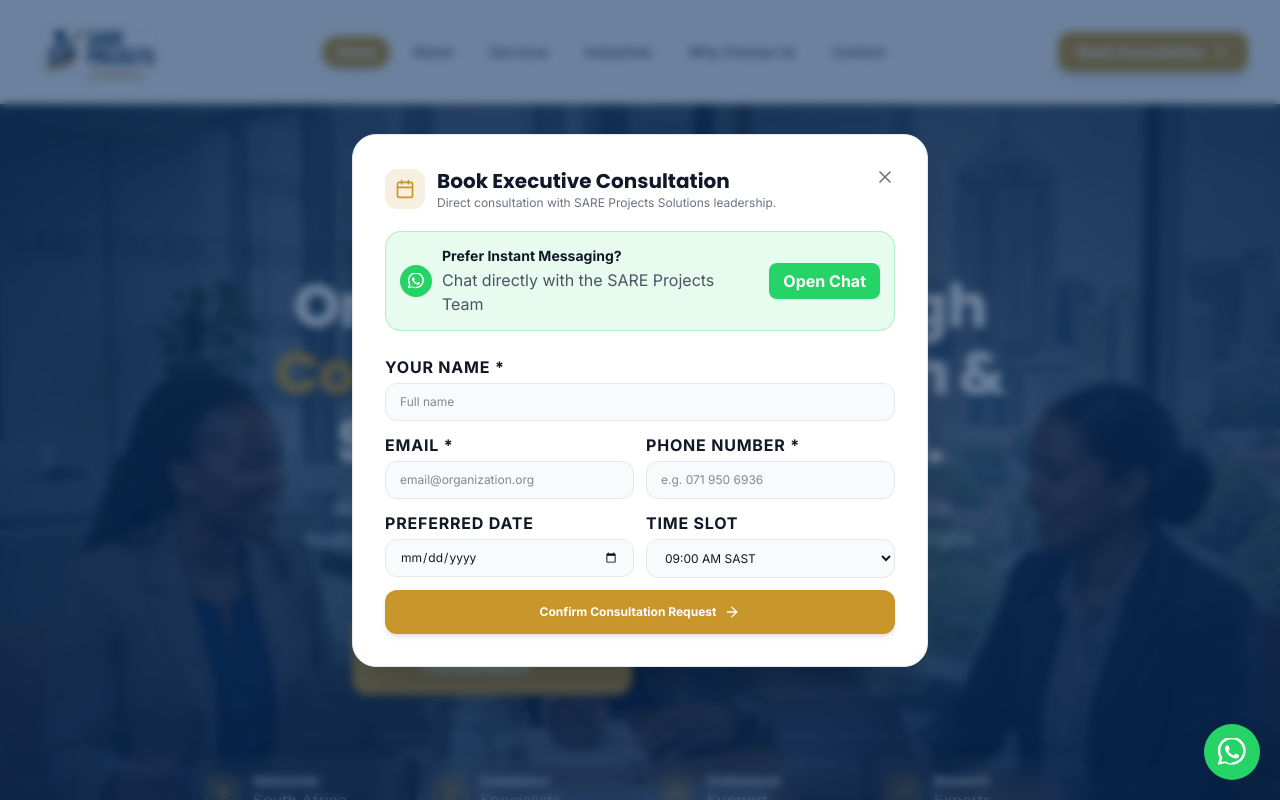
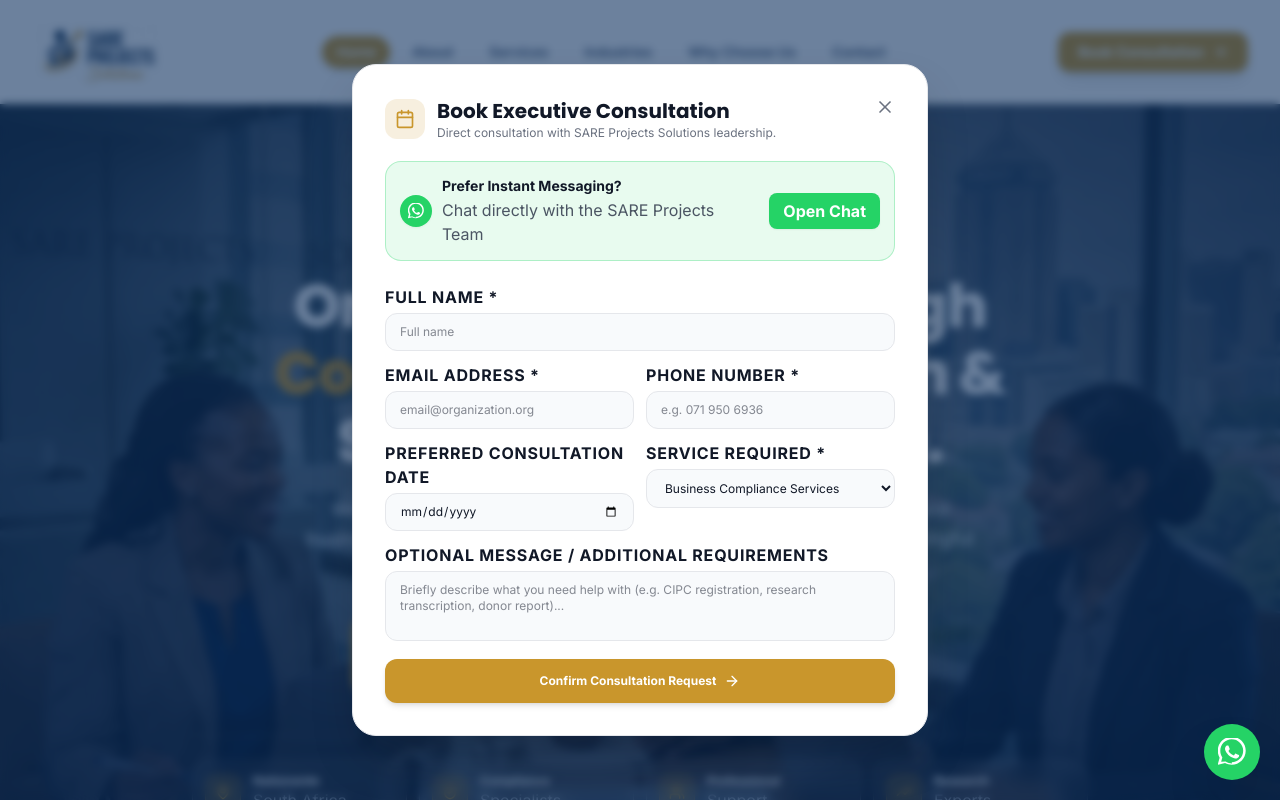
Before and after one commit to martinfitpr-creator/SARE-PROJECTS, a React (Vite) app: page / in a window 1280 px wide. Both pictures are taken after a click on the button "Book Consultation". Shown: the top 800 px of the page. Built offline with nearby package versions, Linux system fonts and the light colour scheme.

Commit message:
Convert consultation form to Netlify Forms, add service dropdown, success state with book again

```diff
--- a/index.html
+++ b/index.html
@@ -54,6 +54,26 @@
     </script>
   </head>
   <body class="bg-white text-[#111827] font-sans antialiased selection:bg-[#C9962C]/20 selection:text-[#0A2E5C]">
+    <!-- Hidden Netlify Form (required for build-time detection with React SPA) -->
+    <form name="consultation" netlify data-netlify="true" hidden>
+      <input type="hidden" name="form-name" value="consultation" />
+      <input type="text" name="name" />
+      <input type="email" name="email" />
+      <input type="tel" name="phone" />
+      <input type="date" name="preferred-date" />
+      <select name="service-required">
+        <option>Business Compliance Services</option>
+        <option>Research Support Services</option>
+        <option>Proposal &amp; Donor Support Consulting</option>
+        <option>Virtual Executive Assistant Services</option>
+        <option>Translation Services</option>
+        <option>Qualitative Data Analysis Support</option>
+        <option>Community Engagement &amp; Fieldwork Coordination</option>
+        <option>General Consultation / Not Sure Yet</option>
+      </select>
+      <textarea name="message"></textarea>
+    </form>
+
     <div id="root"></div>
     <script type="module" src="/src/main.tsx"></script>
   </body>
--- a/src/components/ConsultationModal.tsx
+++ b/src/components/ConsultationModal.tsx
@@ -1,6 +1,6 @@
 import React, { useState } from 'react';
 import { motion, AnimatePresence } from 'motion/react';
-import { X, Calendar, Clock, ArrowRight, CheckCircle2 } from 'lucide-react';
+import { X, Calendar, ArrowRight, CheckCircle2 } from 'lucide-react';
 import { COMPANY_INFO } from '../data/consultingData';
 import { WhatsAppIcon } from './icons/WhatsAppIcon';
 
@@ -11,35 +11,81 @@
   presetNotes?: string;
 }
 
+const SERVICE_OPTIONS = [
+  'Business Compliance Services',
+  'Research Support Services',
+  'Proposal & Donor Support Consulting',
+  'Virtual Executive Assistant Services',
+  'Translation Services',
+  'Qualitative Data Analysis Support',
+  'Community Engagement & Fieldwork Coordination',
+  'General Consultation / Not Sure Yet',
+];
+
+const BLANK_FORM = (presetService = '', presetNotes = '') => ({
+  name: '',
+  email: '',
+  phone: '',
+  preferredDate: '',
+  serviceRequired: presetService || '',
+  message: presetNotes || '',
+});
+
+function encode(data: Record<string, string>) {
+  return Object.keys(data)
+    .map(key => encodeURIComponent(key) + '=' + encodeURIComponent(data[key]))
+    .join('&');
+}
+
 export const ConsultationModal: React.FC<ConsultationModalProps> = ({
   isOpen,
   onClose,
-  presetService = 'Business Compliance Services',
-  presetNotes = ''
+  presetService = '',
+  presetNotes = '',
 }) => {
-  const [formData, setFormData] = useState({
-    name: '',
-    email: '',
-    phone: '',
-    organization: '',
-    preferredDate: '',
-    preferredTime: '10:00 AM SAST',
-    serviceTitle: presetService,
-    notes: presetNotes,
-  });
-
+  const [formData, setFormData] = useState(BLANK_FORM(presetService, presetNotes));
   const [booked, setBooked] = useState(false);
+  const [submitting, setSubmitting] = useState(false);
+  const [error, setError] = useState('');
 
   if (!isOpen) return null;
 
-  const handleSubmit = (e: React.FormEvent) => {
+  const handleSubmit = async (e: React.FormEvent) => {
     e.preventDefault();
-    setBooked(true);
+    setSubmitting(true);
+    setError('');
+
+    try {
+      await fetch('/', {
+        method: 'POST',
+        headers: { 'Content-Type': 'application/x-www-form-urlencoded' },
+        body: encode({
+          'form-name': 'consultation',
+          name: formData.name,
+          email: formData.email,
+          phone: formData.phone,
+          'preferred-date': formData.preferredDate,
+          'service-required': formData.serviceRequired,
+          message: formData.message,
+        }),
+      });
+      setBooked(true);
+    } catch {
+      setError('Something went wrong. Please try again or use WhatsApp below.');
+    } finally {
+      setSubmitting(false);
+    }
+  };
+
+  const handleBookAgain = () => {
+    setFormData(BLANK_FORM());
+    setBooked(false);
+    setError('');
   };
 
   const handleWhatsAppDirect = () => {
-    const text = `Hello SARE Projects Solutions,\n\nI would like to book a consultation regarding *${formData.serviceTitle || presetService}*.${
-      formData.notes ? `\n\nNotes: ${formData.notes}` : ''
+    const text = `Hello SARE Projects Solutions,\n\nI would like to book a consultation regarding *${formData.serviceRequired || 'your services'}*.${
+      formData.message ? `\n\nAdditional details: ${formData.message}` : ''
     }`;
     window.open(`https://wa.me/27719506936?text=${encodeURIComponent(text)}`, '_blank', 'noopener,noreferrer');
   };
@@ -69,36 +115,53 @@
           </button>
 
           {booked ? (
+            /* ── Success State ── */
             <div className="text-center py-8 space-y-4">
               <div className="w-16 h-16 bg-emerald-100 text-emerald-600 rounded-full flex items-center justify-center mx-auto">
                 <CheckCircle2 className="w-8 h-8" />
               </div>
               <h3 className="text-2xl font-heading font-bold text-[#111827]">
-                Consultation Booked!
+                Request Received!
               </h3>
-              <p className="text-sm text-[#6B7280]">
-                We have scheduled your session for <span className="font-semibold text-[#111827]">{formData.preferredDate || 'Upcoming Business Day'}</span> at <span className="font-semibold text-[#111827]">{formData.preferredTime}</span>. A calendar invitation has been sent to <span className="font-semibold text-[#111827]">{formData.email}</span>.
+              <p className="text-sm text-[#6B7280] max-w-xs mx-auto leading-relaxed">
+                Thank you! Your consultation request has been received. Our team will contact you shortly to confirm your consultation.
               </p>
 
               <div className="pt-2 flex flex-col sm:flex-row items-center justify-center gap-3">
                 <button
                   onClick={onClose}
-                  className="w-full sm:w-auto px-6 py-2.5 bg-[#0A2E5C] text-white text-xs font-semibold rounded-xl"
+                  className="w-full sm:w-auto px-6 py-2.5 bg-[#0A2E5C] hover:bg-[#061D3A] text-white text-xs font-semibold rounded-xl transition-colors cursor-pointer"
                 >
                   Done
                 </button>
-
+                <button
+                  onClick={handleBookAgain}
+                  className="w-full sm:w-auto px-6 py-2.5 bg-[#C9962C] hover:bg-[#b08223] text-white text-xs font-semibold rounded-xl transition-colors cursor-pointer"
+                >
+                  Book Another Consultation
+                </button>
                 <button
                   onClick={handleWhatsAppDirect}
-                  className="w-full sm:w-auto px-6 py-2.5 bg-[#25D366] hover:bg-[#20bd5a] text-white text-xs font-semibold rounded-xl flex items-center justify-center gap-2"
+                  className="w-full sm:w-auto px-6 py-2.5 bg-[#25D366] hover:bg-[#20bd5a] text-white text-xs font-semibold rounded-xl flex items-center justify-center gap-2 cursor-pointer"
                 >
                   <WhatsAppIcon className="w-4 h-4 text-white" />
-                  <span>Send Direct Notice</span>
+                  <span>Follow Up on WhatsApp</span>
                 </button>
               </div>
             </div>
           ) : (
-            <form onSubmit={handleSubmit} className="space-y-5">
+            /* ── Booking Form ── */
+            <form
+              name="consultation"
+              method="POST"
+              data-netlify="true"
+              onSubmit={handleSubmit}
+              className="space-y-5"
+            >
+              {/* Required hidden field for Netlify */}
+              <input type="hidden" name="form-name" value="consultation" />
+
+              {/* Header */}
               <div className="flex items-center gap-3">
                 <div className="w-10 h-10 rounded-xl bg-[#C9962C]/15 flex items-center justify-center text-[#C9962C]">
                   <Calendar className="w-5 h-5" />
@@ -113,7 +176,7 @@
                 </div>
               </div>
 
-              {/* Instant Direct Chat Quick Banner */}
+              {/* WhatsApp Quick Banner */}
               <div className="p-3.5 rounded-2xl bg-[#25D366]/10 border border-[#25D366]/30 flex items-center justify-between gap-3">
                 <div className="flex items-center gap-2.5">
                   <div className="w-8 h-8 rounded-full bg-[#25D366] flex items-center justify-center text-white shrink-0 shadow-xs">
@@ -124,7 +187,6 @@
                     <div className="text-3xs text-[#4B5563]">Chat directly with the SARE Projects Team</div>
                   </div>
                 </div>
-
                 <button
                   type="button"
                   onClick={handleWhatsAppDirect}
@@ -135,12 +197,14 @@
               </div>
 
               <div className="space-y-3 pt-1">
+                {/* Full Name */}
                 <div>
                   <label className="block text-2xs font-bold uppercase tracking-wider text-[#111827] mb-1">
-                    Your Name *
+                    Full Name *
                   </label>
                   <input
                     type="text"
+                    name="name"
                     required
                     placeholder="Full name"
                     value={formData.name}
@@ -149,13 +213,15 @@
                   />
                 </div>
 
+                {/* Email & Phone */}
                 <div className="grid grid-cols-1 sm:grid-cols-2 gap-3">
                   <div>
                     <label className="block text-2xs font-bold uppercase tracking-wider text-[#111827] mb-1">
-                      Email *
+                      Email Address *
                     </label>
                     <input
                       type="email"
+                      name="email"
                       required
                       placeholder="email@organization.org"
                       value={formData.email}
@@ -163,13 +229,13 @@
                       className="w-full px-3.5 py-2.5 bg-[#F8FAFC] border border-[#E5E7EB] rounded-xl text-xs text-[#111827] focus:bg-white focus:outline-hidden focus:border-[#0A2E5C]"
                     />
                   </div>
-
                   <div>
                     <label className="block text-2xs font-bold uppercase tracking-wider text-[#111827] mb-1">
                       Phone Number *
                     </label>
                     <input
                       type="tel"
+                      name="phone"
                       required
                       placeholder="e.g. 071 950 6936"
                       value={formData.phone}
@@ -179,48 +245,67 @@
                   </div>
                 </div>
 
+                {/* Preferred Date & Service Required */}
                 <div className="grid grid-cols-1 sm:grid-cols-2 gap-3">
                   <div>
                     <label className="block text-2xs font-bold uppercase tracking-wider text-[#111827] mb-1">
-                      Preferred Date
+                      Preferred Consultation Date
                     </label>
                     <input
                       type="date"
+                      name="preferred-date"
                       value={formData.preferredDate}
                       onChange={e => setFormData({ ...formData, preferredDate: e.target.value })}
                       className="w-full px-3.5 py-2.5 bg-[#F8FAFC] border border-[#E5E7EB] rounded-xl text-xs text-[#111827] focus:bg-white focus:outline-hidden focus:border-[#0A2E5C]"
                     />
                   </div>
-
                   <div>
                     <label className="block text-2xs font-bold uppercase tracking-wider text-[#111827] mb-1">
-                      Time Slot
+                      Service Required *
                     </label>
                     <select
-                      value={formData.preferredTime}
-                      onChange={e => setFormData({ ...formData, preferredTime: e.target.value })}
+                      name="service-required"
+                      required
+                      value={formData.serviceRequired}
+                      onChange={e => setFormData({ ...formData, serviceRequired: e.target.value })}
                       className="w-full px-3.5 py-2.5 bg-[#F8FAFC] border border-[#E5E7EB] rounded-xl text-xs text-[#111827] focus:bg-white focus:outline-hidden focus:border-[#0A2E5C]"
                     >
-                      <option value="09:00 AM SAST">09:00 AM SAST</option>
-                      <option value="11:00 AM SAST">11:00 AM SAST</option>
-                      <option value="02:00 PM SAST">02:00 PM SAST</option>
-                      <option value="04:00 PM SAST">04:00 PM SAST</option>
+                      <option value="" disabled>Select a service...</option>
+                      {SERVICE_OPTIONS.map(s => (
+                        <option key={s} value={s}>{s}</option>
+                      ))}
                     </select>
                   </div>
                 </div>
 
-                {formData.notes && (
-                  <div className="p-3 rounded-xl bg-[#0A2E5C]/5 border border-[#0A2E5C]/15 text-2xs text-[#0A2E5C]">
-                    <span className="font-bold">Attached Scope Note:</span> {formData.notes}
-                  </div>
+                {/* Optional Message */}
+                <div>
+                  <label className="block text-2xs font-bold uppercase tracking-wider text-[#111827] mb-1">
+                    Optional Message / Additional Requirements
+                  </label>
+                  <textarea
+                    name="message"
+                    rows={3}
+                    placeholder="Briefly describe what you need help with (e.g. CIPC registration, research transcription, donor report)..."
+                    value={formData.message}
+                    onChange={e => setFormData({ ...formData, message: e.target.value })}
+                    className="w-full px-3.5 py-2.5 bg-[#F8FAFC] border border-[#E5E7EB] rounded-xl text-xs text-[#111827] focus:bg-white focus:outline-hidden focus:border-[#0A2E5C] resize-none"
+                  />
+                </div>
+
+                {error && (
+                  <p className="text-xs text-red-600 bg-red-50 border border-red-200 rounded-xl px-3.5 py-2.5">
+                    {error}
+                  </p>
                 )}
 
                 <button
                   type="submit"
-                  className="w-full py-3.5 bg-[#C9962C] hover:bg-[#b08223] text-white font-bold text-xs rounded-xl shadow-md flex items-center justify-center gap-2 cursor-pointer transition-transform hover:-translate-y-0.5"
+                  disabled={submitting}
+                  className="w-full py-3.5 bg-[#C9962C] hover:bg-[#b08223] disabled:opacity-70 text-white font-bold text-xs rounded-xl shadow-md flex items-center justify-center gap-2 cursor-pointer transition-transform hover:-translate-y-0.5"
                 >
-                  <span>Confirm Consultation Request</span>
-                  <ArrowRight className="w-4 h-4" />
+                  <span>{submitting ? 'Submitting...' : 'Confirm Consultation Request'}</span>
+                  {!submitting && <ArrowRight className="w-4 h-4" />}
                 </button>
               </div>
             </form>
--- a/src/components/FAQ.tsx
+++ b/src/components/FAQ.tsx
@@ -19,12 +19,6 @@
           <span className="text-xs font-semibold uppercase tracking-widest text-[#C9962C] bg-[#C9962C]/10 px-3.5 py-1.5 rounded-full">
             Frequently Asked Questions
           </span>
-          <h2 className="text-3xl sm:text-4xl font-heading font-extrabold text-[#111827]">
-            Clear Answers to Common Questions
-          </h2>
-          <p className="text-base text-[#6B7280]">
-            Everything you need to know about our compliance filings, research execution, and engagement models.
-          </p>
         </div>
 
         {/* Accordion List */}
```
Also changed, not shown: src/components/Footer.tsx (+15 -0 lines), src/components/Services.tsx (+13 -10 lines), src/components/Statistics.tsx (+6 -6 lines).
